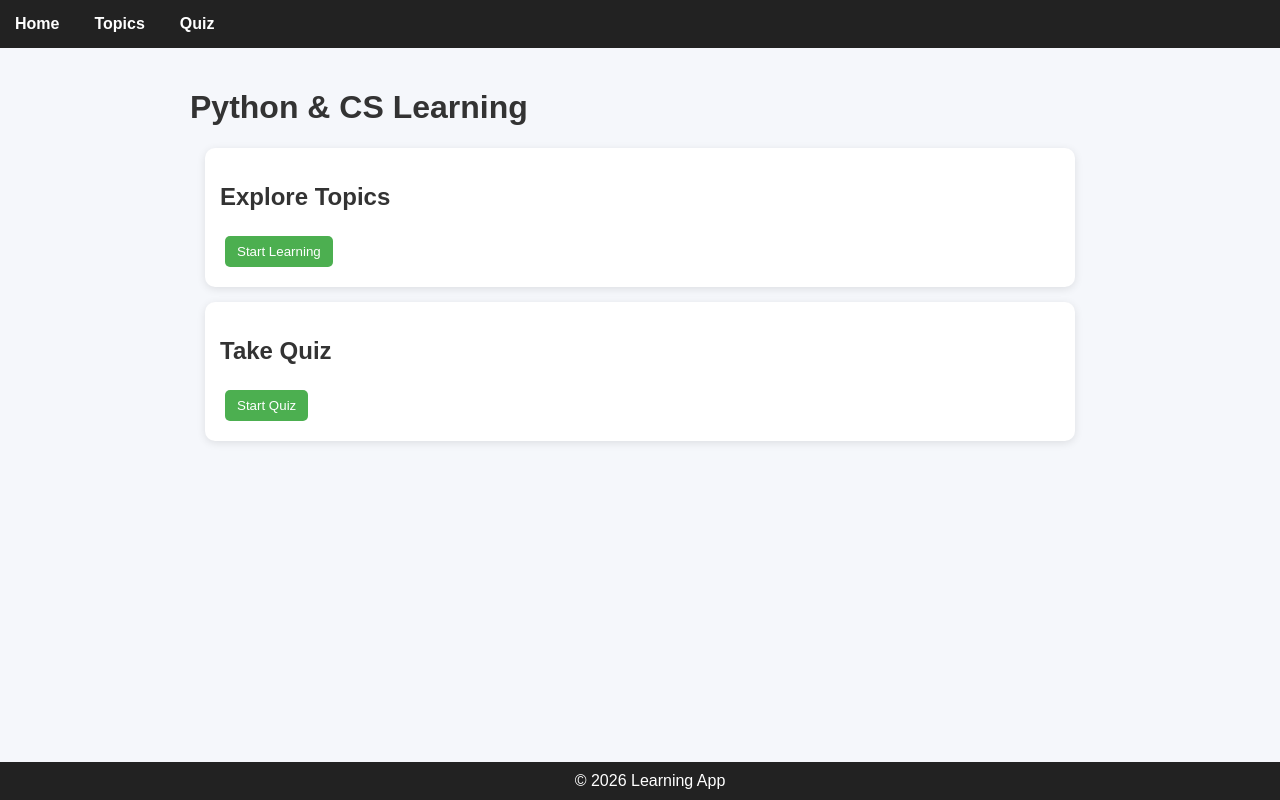
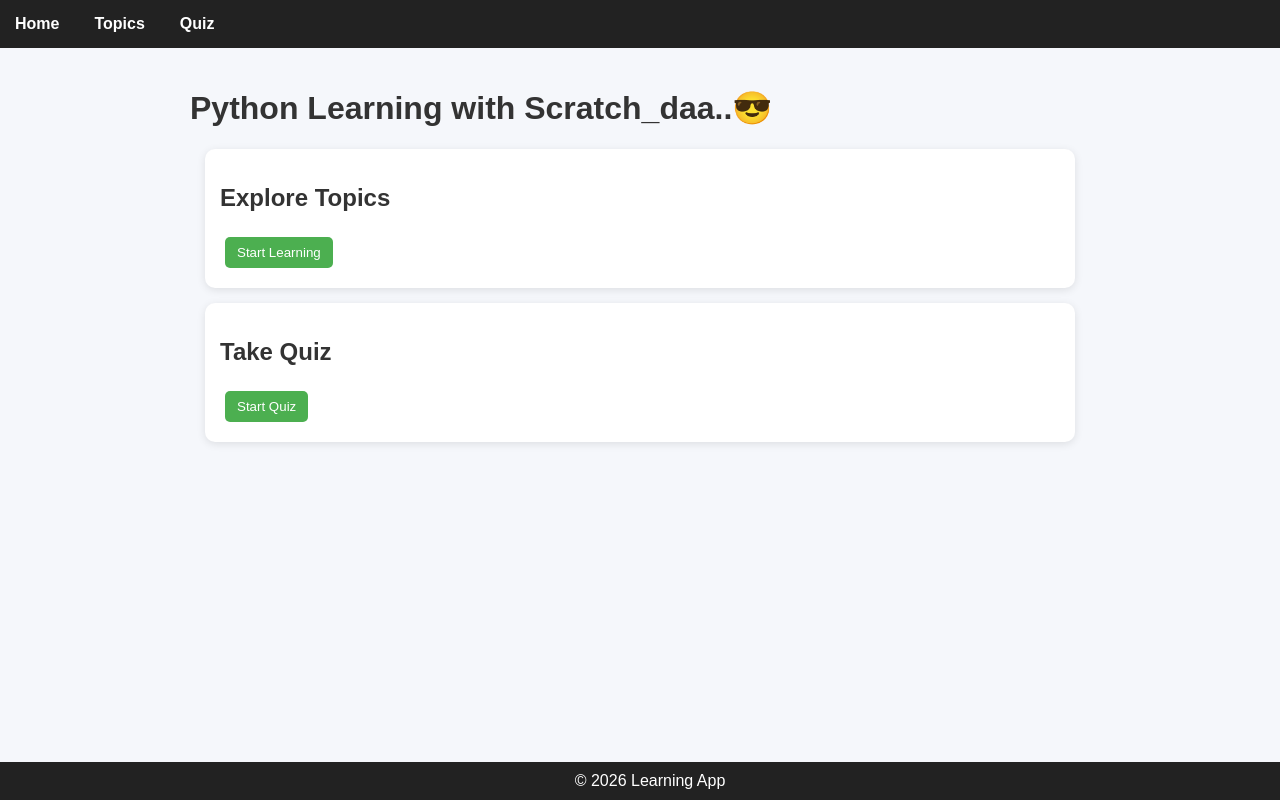
Before and after one commit to BELLAMKONDAAMBICAKIRANMAYEE/scratch_daa, a React (Vite) app: page / in a window 1280 px wide. Built offline with nearby package versions, Linux system fonts and the light colour scheme.

Commit message:
first commit

```diff
--- a/src/pages/Home.jsx
+++ b/src/pages/Home.jsx
@@ -3,7 +3,7 @@ import { Link } from "react-router-dom";
 function Home() {
   return (
     <div className="container">
-      <h1>Python & CS Learning</h1>
+      <h1>Python Learning with Scratch_daa..😎</h1>
 
       <div className="card">
         <h2>Explore Topics</h2>
```
